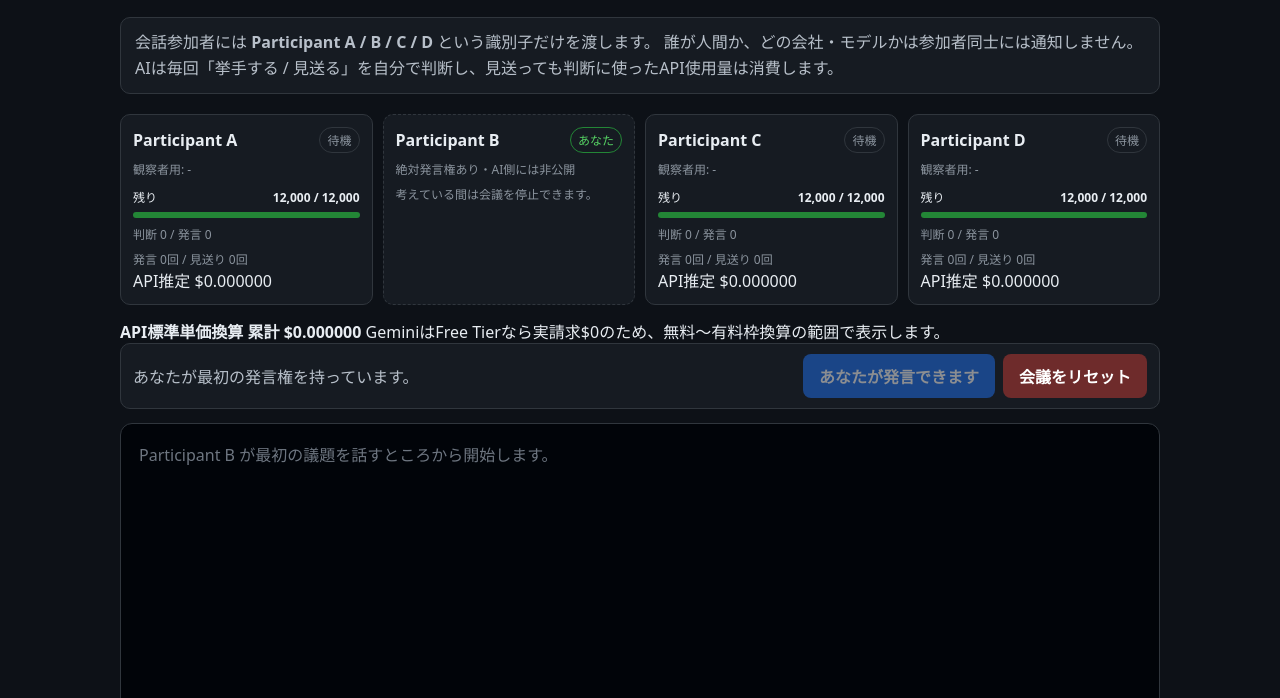
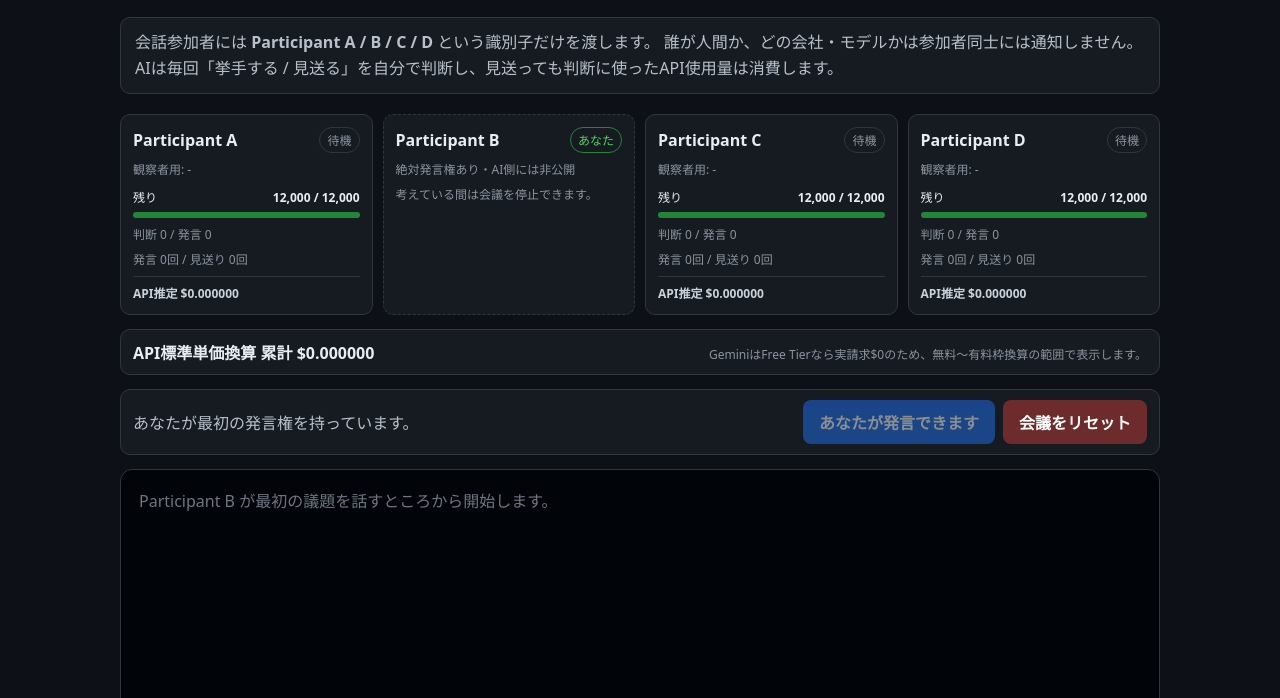
Before and after one commit to ryoujijyouji19941223-lang/ai-roundtable, a website: page public/index.html in a window 1280 px wide. Shown: the part 102-800 px from the top of the page. Drawn offline with Linux system fonts and the light colour scheme; no server answers.

Commit message:
Style API cost estimate display

```diff
--- a/public/style.css
+++ b/public/style.css
@@ -29,6 +29,7 @@ header p { margin: 4px 0 0; color: #8b949e; }
 
 .status,
 .notice,
+.cost-summary,
 .meeting-controls,
 .observer,
 .participant-card {
@@ -101,6 +102,30 @@ header p { margin: 4px 0 0; color: #8b949e; }
 
 .budget-row {
   margin-top: 10px;
+  font-size: 12px;
+}
+
+.api-cost {
+  margin-top: 8px;
+  padding-top: 7px;
+  border-top: 1px solid #30363d;
+  font-size: 12px;
+  font-weight: 700;
+  color: #c9d1d9;
+}
+
+.cost-summary {
+  display: flex;
+  flex-wrap: wrap;
+  align-items: baseline;
+  justify-content: space-between;
+  gap: 8px 16px;
+  margin-bottom: 14px;
+  padding: 10px 12px;
+}
+
+.cost-summary span {
+  color: #8b949e;
   font-size: 12px;
 }
 
```
